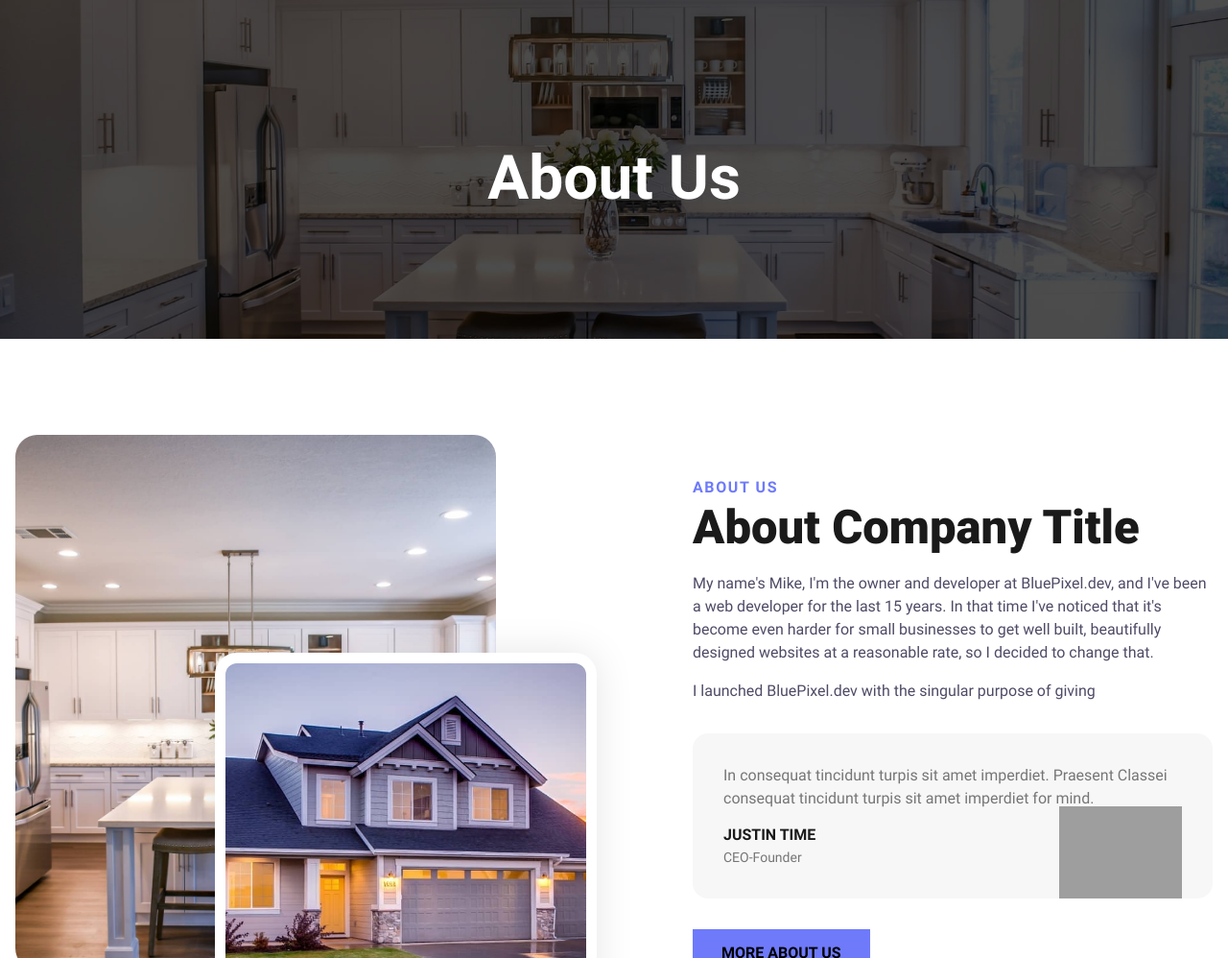
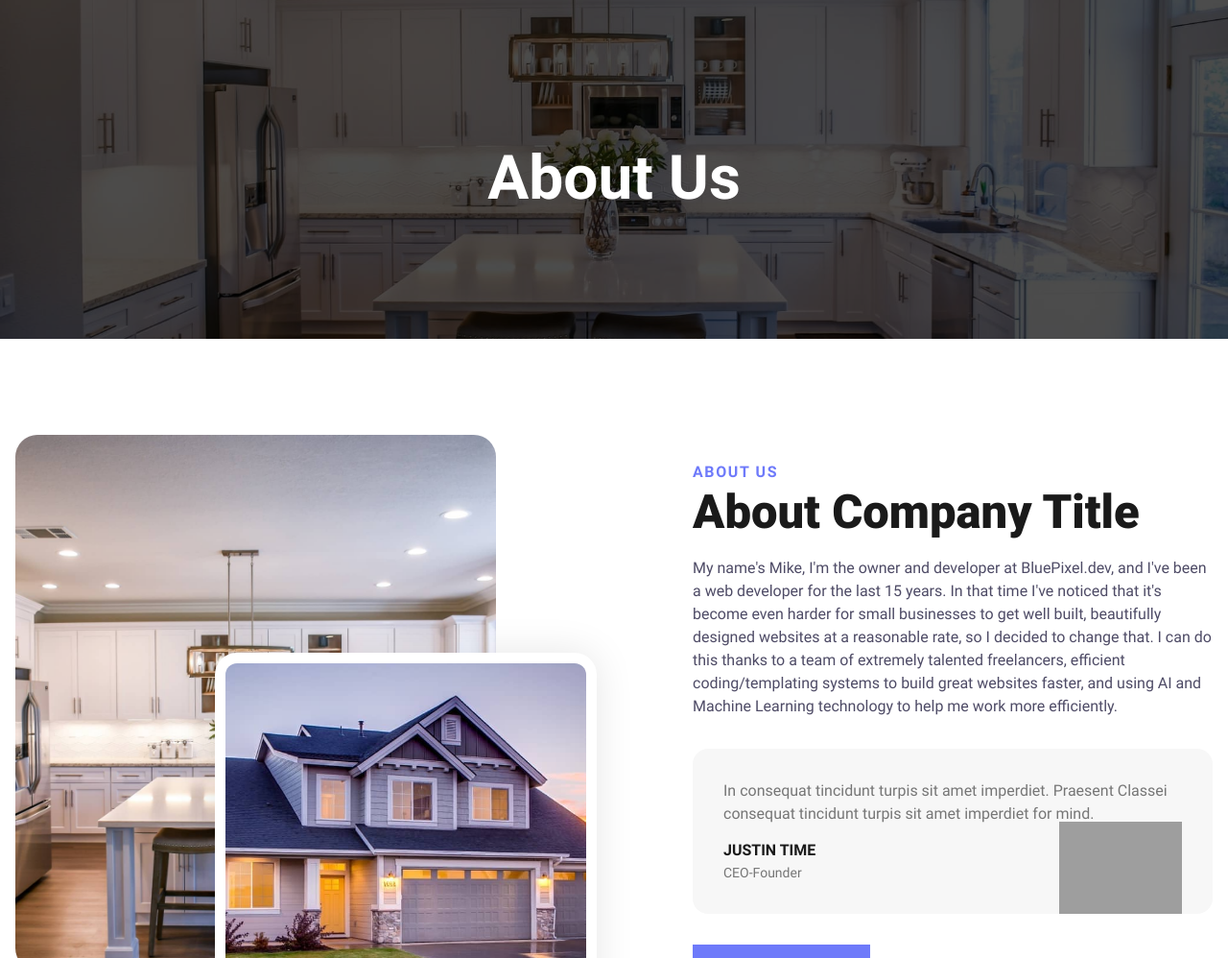
Before and after one commit to bluepixelweb/BluePixel-v4.dev, an Eleventy site: page src/pages/about.html in a window 1280 px wide. Shown: the part 102-1100 px from the top of the page at 96% size. Built offline with nearby package versions, Linux system fonts and the light colour scheme; Eleventy itself is replaced by a stand-in of ours; files that its build step writes are made by us from their sources; grey boxes are pictures that could not be loaded; files whose address does not match are found by name.

Commit message:
content updates

```diff
--- a/src/pages/about.html
+++ b/src/pages/about.html
@@ -54,11 +54,9 @@ permalink: 'about/'
             <span class="cs-topper">About Us</span>
             <h2 class="cs-title">About Company Title</h2>
             <p class="cs-text">
-				My name's Mike, I'm the owner and developer at BluePixel.dev, and I've been a web developer for the last 15 years. In that time I've noticed that it's become even harder for small businesses to get well built, beautifully designed websites at a reasonable rate, so I decided to change that.
+				My name's Mike, I'm the owner and developer at BluePixel.dev, and I've been a web developer for the last 15 years. In that time I've noticed that it's become even harder for small businesses to get well built, beautifully designed websites at a reasonable rate, so I decided to change that. I can do this thanks to a team of extremely talented freelancers, efficient coding/templating systems to build great websites faster, and using AI and Machine Learning technology to help me work more efficiently.
 			</p>
-            <p class="cs-text">
-                I launched BluePixel.dev with the singular purpose of giving
-            </p>
+
             <div class="cs-flex-group">
                 <p class="cs-flex-p">
                     In consequat tincidunt turpis sit amet imperdiet. Praesent Classei consequat tincidunt turpis sit amet imperdiet for mind.
```
